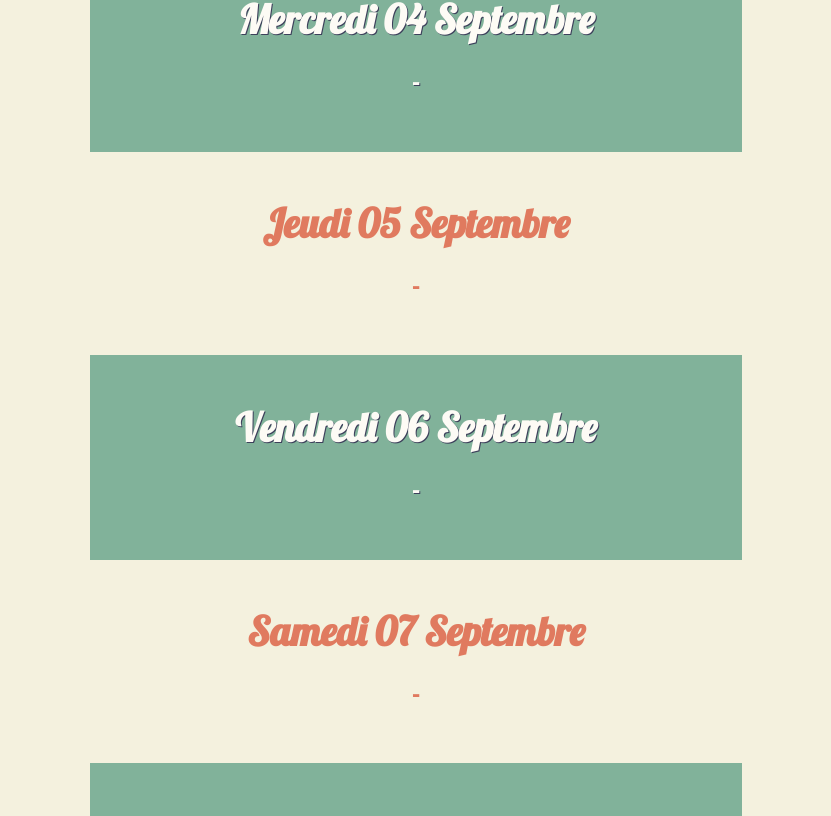
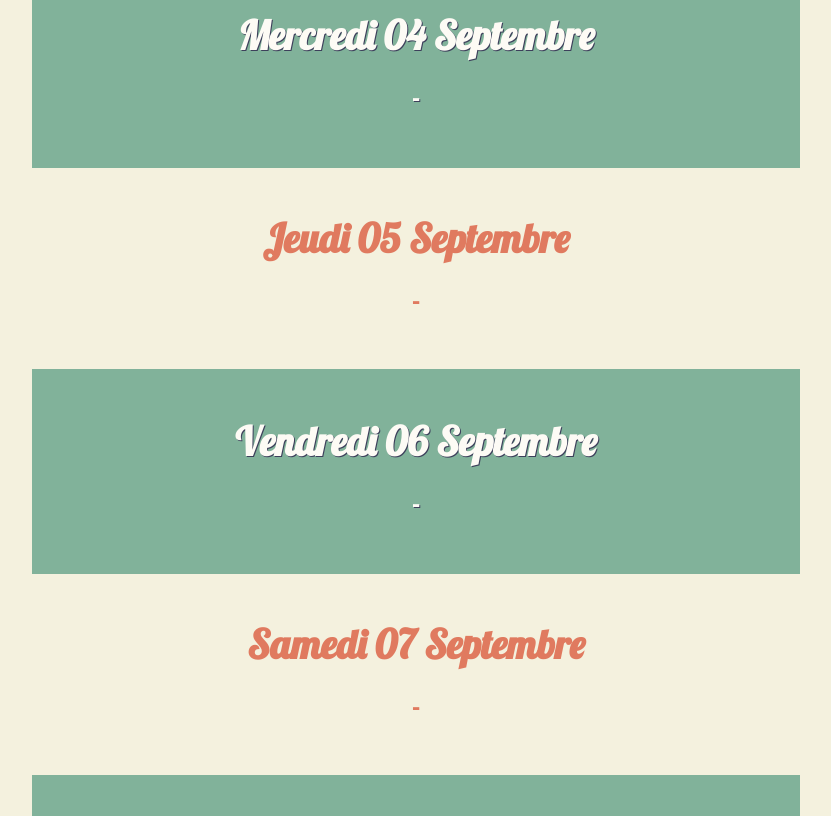
Before and after one commit to jojolala1/NationSound, a React (Vite) app: page / in a window 1280 px wide. Shown: the part 1259-2075 px from the top of the page, without its empty margins (224-1055 px from the left). Built offline with nearby package versions, Linux system fonts and the light colour scheme; no server answers.

Commit message:
corrections petits  bugs

```diff
--- a/src/App.css
+++ b/src/App.css
@@ -121,7 +121,9 @@ body {
     filter: sepia(0.7) contrast(0.8) brightness(0.9) saturate(0.6)
         hue-rotate(-10deg) grayscale(0.2);
 }
-
+.widthProgHome{
+    max-width: 500px;
+}
 .moins1px {
     margin-top: -1px;
 }
@@ -222,7 +224,7 @@ body {
 
 
 .banner {
-    width: 100%;
+    width: 100vw;
     display: block;
     height: auto;
     margin-top: -1px;
@@ -235,7 +237,7 @@ body {
 }
 
 .bandeau {
-    width: 100%;
+    width: 100vw;
     margin: 0;
     padding: 0;
     margin-top: -22px;
@@ -468,6 +470,9 @@ body {
     .styleMap {
         height: 55vh;
     }
+    .widthProgHome{
+        max-width: 80vw;
+    }
 }
 
 @media screen and (min-width: 992px) {
@@ -504,6 +509,10 @@ body {
     .styleMap {
         height: 65vh;
     }
+    .widthProgHome{
+        max-width: 70vw;
+    }
+
 }
 
 @media screen and (min-width: 1200px) {
@@ -553,6 +562,9 @@ body {
     .styleMap {
         height: 70vh;
     }
+    .widthProgHome{
+        max-width: 60vw;
+    }
 }
 
 @media screen and (min-width: 1400px) {
@@ -579,4 +591,7 @@ body {
     .logo2 {
         width: 14vw;
     }
+    .widthProgHome{
+        max-width: 50vw;
+    }
 }
--- a/src/components/Carte.jsx
+++ b/src/components/Carte.jsx
@@ -1,4 +1,4 @@
-import React, { useEffect, useState } from "react";
+import React, { useEffect, useRef, useState } from "react";
 import { MapContainer, Marker, Popup, TileLayer } from "react-leaflet";
 import L from "leaflet";
 import "leaflet/dist/leaflet.css";
@@ -7,7 +7,7 @@ import { UseFetch } from "./JsonContext";
 
 export default function Carte() {
     const { artistesJson, festivalLocations } = UseFetch();
-
+    const mapRef = useRef()
     const [festivalLocationAwait, setFestivalLocationAwait] = useState({
         locations: [],
         lieu: {
@@ -114,11 +114,17 @@ export default function Carte() {
             category: "me",
         };
 
+        const map = mapRef.current;
+        if(map) {
+            map.setView([lat, long], 17)
+        }
+
         setVisibleLocations([...visibleLocations, newLocation]);
     };
 
     const handlePosition = () => {
-        navigator.geolocation.getCurrentPosition(successPosition);
+        const yourPosition = navigator.geolocation.getCurrentPosition(successPosition);
+        return yourPosition
     };
 
     const EchoValley = [];
@@ -349,6 +355,7 @@ export default function Carte() {
                         center={festivalLocationAwait.lieu.position}
                         zoom={17}
                         scrollWheelZoom={false}
+                        ref={mapRef}
                     >
                         <TileLayer
                             attribution='&copy; <a href="https://www.openstreetmap.org/copyright">OpenStreetMap</a> contributors'
@@ -415,7 +422,7 @@ export default function Carte() {
                     <a href={googleMapsUrl} className="my-4">
                         addresse du lieu
                     </a>
-                    <NavLink to="Modification-programmation">modifier programmation</NavLink>
+                    <NavLink to="Modification-programmation" className="mb-5">modifier programmation</NavLink>
                 </div>
             </div>
             <Outlet />
--- a/src/components/Home.jsx
+++ b/src/components/Home.jsx
@@ -132,29 +132,29 @@ export default function Home() {
                 <img src={effet} alt="effet" className="effet" />
 
             </div>
-            <div className="text-center px-3">
+            <div className="text-center d-flex flex-column align-items-center">
                 <p className="rouge titleFont fw-bolder pVideo display-2 mt-5"> -Programmation 2024- </p>
-                <article className="bgVert d-flex flex-column mt-5 p-5 banner">
+                <article className="bgVert d-flex flex-column mt-5 p-5 banner widthProgHome">
                     <p className='blanc titleFont fw-bolder h1 pVideolight mb-4'>Mercredi 04 Septembre</p>
                     <p className="blanc textFont fw-bolder pVideolight h4">{program.mercredi}
                     </p>
                 </article>
-                <article className=" d-flex flex-column p-5 banner">
+                <article className=" d-flex flex-column p-5 banner widthProgHome">
                     <p className='rouge titleFont fw-bolder  h1 mb-4'>Jeudi 05 Septembre</p>
                     <p className="rouge textFont fw-bolder  h4">{program.jeudi}
                     </p>
                 </article>
-                <article className="bgVert d-flex flex-column  p-5 banner">
+                <article className="bgVert d-flex flex-column  p-5 banner widthProgHome">
                     <p className='blanc titleFont pVideolight fw-bolder h1 mb-4'>Vendredi 06 Septembre</p>
                     <p className="blanc textFont pVideolight fw-bolder h4">{program.vendredi}
                     </p>
                 </article>
-                <article className=" d-flex flex-column p-5 banner">
+                <article className=" d-flex flex-column p-5 banner widthProgHome">
                     <p className='rouge titleFont  fw-bolder h1 mb-4'>Samedi 07 Septembre</p>
                     <p className="rouge textFont  fw-bolder h4">{program.samedi}
                     </p>
                 </article>
-                <article className="bgVert d-flex flex-column mb-4 p-5 banner">
+                <article className="bgVert d-flex flex-column mb-4 p-5 banner widthProgHome">
                     <p className='blanc titleFont pVideolight fw-bolder h1 mb-4'>Dimanche 08 Septembre</p>
                     <p className="blanc textFont pVideolight fw-bolder h4">{program.dimanche}
                     </p>
--- a/src/components/ModifyArtistes.jsx
+++ b/src/components/ModifyArtistes.jsx
@@ -2,6 +2,10 @@ import React, { useEffect, useState } from "react";
 
 export default function ModifyArtistes() {
     const [data, setData] = useState("");
+
+    const [pass, setPass] = useState('')
+    const [verif, setVerif]= useState(false)
+    const [faute, setFaute]= useState(false)
 
     useEffect(() => {
         fetch(
@@ -39,9 +43,38 @@ export default function ModifyArtistes() {
         }
     }
 
+    const password = (e) =>{
+        e.preventDefault()
+        if(pass === 'MotDePasse'){
+            console.log('yess')
+            setVerif(true)
+            setFaute(false)
+            setPass('')
+
+        }else {
+            console.log('no')
+            setPass('')
+            setFaute(true)
+            return false}
+    }
+
+
+
+    const handleOnChange = (e) => {
+
+        const value = e.target.value
+        setPass(value)
+
+    }
+
     return (
-        <div className="marginUnderNav mb-5">
-            <form onSubmit={uploadArtistes}>
+        <div className="marginUnderNav mb-5 d-flex flex-column align-items-center ">
+            {!verif?<form onSubmit={password} className="d-flex flex-column align-items-center marginUnderNav">
+                <input type="password" onChange={handleOnChange} value={pass} placeholder="Mot de passe" className="form-control "/>
+                <button type="submit" className="bouton bgRouge titleFont blanc my-3">Soumettre</button>
+            </form>: <button className="bouton bgRouge titleFont blanc my-3" onClick={()=>setVerif(false)}>deconnection</button>}
+            {faute ? <p className="text-danger">Mot de pass erroné !</p> : ''}
+            {verif ? <form onSubmit={uploadArtistes} className="d-flex flex-column ">
                 <textarea
                     name="artistesInput"
                     rows={40}
@@ -49,8 +82,8 @@ export default function ModifyArtistes() {
                     value={data}
                     onChange={(e) => setData(e.target.value)}
                 />
-                <button type="submit">Envoyer</button>
-            </form>
+                <button type="submit" className="bouton bgRouge titleFont blanc h3 py-2 px-3 my-3">Valider les modifications</button>
+            </form>: <p className="textFont noir fw-bold h5 my-5">Veuillez saisir le mot de passe</p>}
         </div>
     );
 }
--- a/src/components/NavOpen.jsx
+++ b/src/components/NavOpen.jsx
@@ -6,11 +6,11 @@ export default function NavOpen({ toggle }) {
 
     return (
         <div className="navOpen bgRouge display-5 show ">
-            <div className="d-inline-flex w-100 justify-content-end ">
+            <div className="d-inline-flex position-absolute  w-100 justify-content-end ">
                 <button className="btn  p-4 d-flex effectNone" onClick={toggle}><i className="bi bi-x-lg h1 transitionColor beige"></i></button>
             </div>
-                <ul className="navbar-nav d-flex h-100 marginUnderNav align-items-center gap-4">
-                    <li className="nav-item">
+                <ul className="navbar-nav d-flex h-100 mt-5 justify-content-start align-items-center gap-4">
+                    <li className="nav-item z-3">
                         <NavLink className="nav-link beige transitionColor" onClick={toggle} aria-current="page" to="/">Accueil</NavLink>
                     </li>
                     <li className="nav-item ">
```
